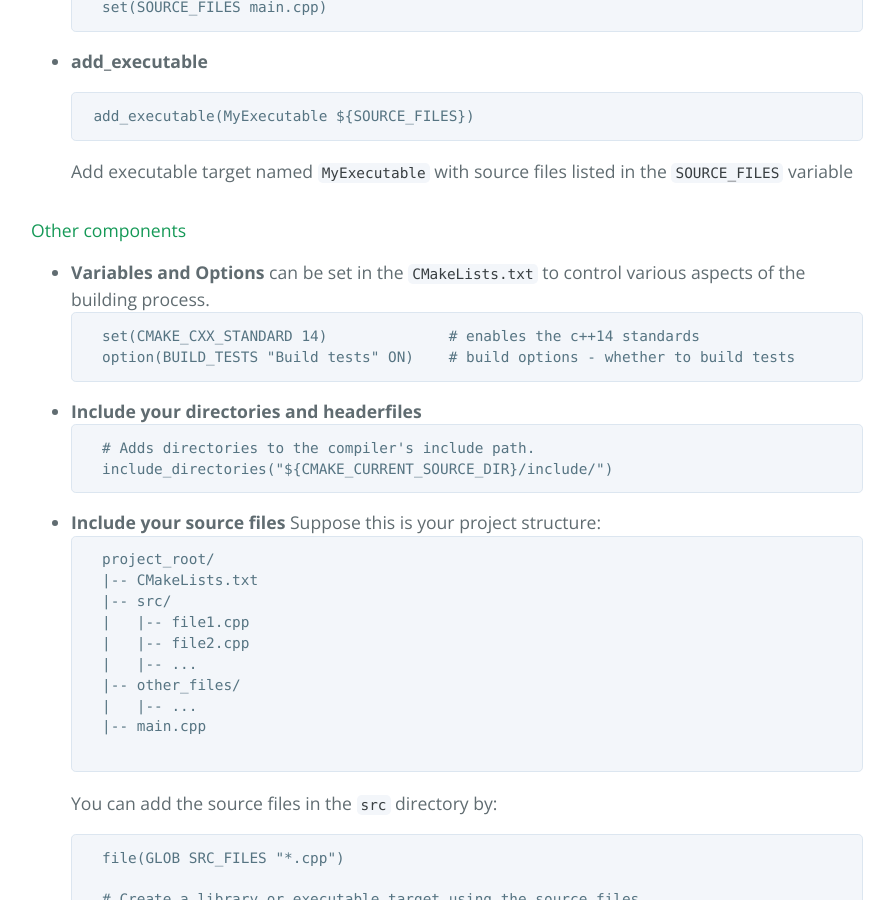
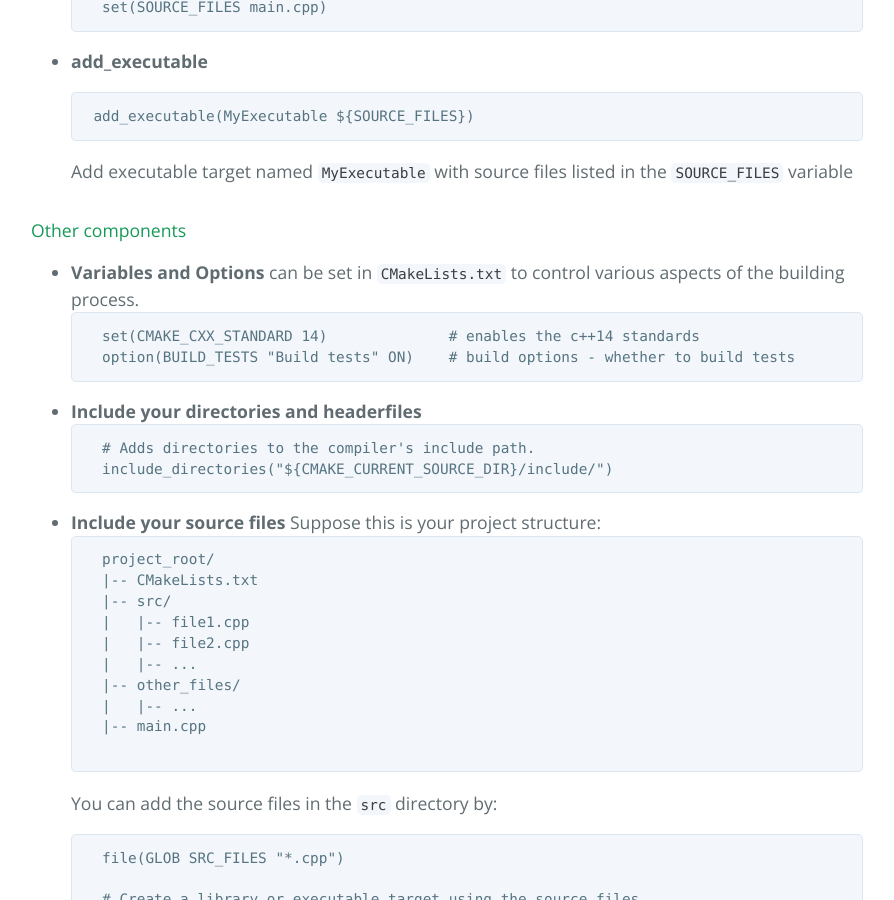
Before and after one commit to learning-software-engineering/learning-software-engineering.github.io, a Jekyll site: the page built from Topics/Development_Process/Build_Requirements/CMakeLists_txt.md, in a window 1280 px wide and 900 px high, scrolled down 4290 px. Shown: the whole window, without its empty margins (193-1087 px from the left). Built offline with Jekyll 4.4.1, drawn with Linux system fonts in a browser that asks for light colours; our own code applies the rules of GitHub Pages for plain Markdown files.

Commit message:
Update Topics/Development_Process/Build_Requirements/CMakeLists_txt.md
Co-authored-by: Bonan Luan <91752863+shape-warrior-t@users.noreply.github.com>

````diff
--- a/Topics/Development_Process/Build_Requirements/CMakeLists_txt.md
+++ b/Topics/Development_Process/Build_Requirements/CMakeLists_txt.md
@@ -156,7 +156,7 @@ A `CMakeLists.txt` typically consists of the following elements:
     Add executable target named `MyExecutable` with source files listed in the `SOURCE_FILES` variable
 
 #### Other components
-* **Variables and Options** can be set in the `CMakeLists.txt` to control various aspects of the building process.
+* **Variables and Options** can be set in `CMakeLists.txt` to control various aspects of the building process.
     ```CMake
     set(CMAKE_CXX_STANDARD 14)              # enables the c++14 standards
     option(BUILD_TESTS "Build tests" ON)    # build options - whether to build tests
````
